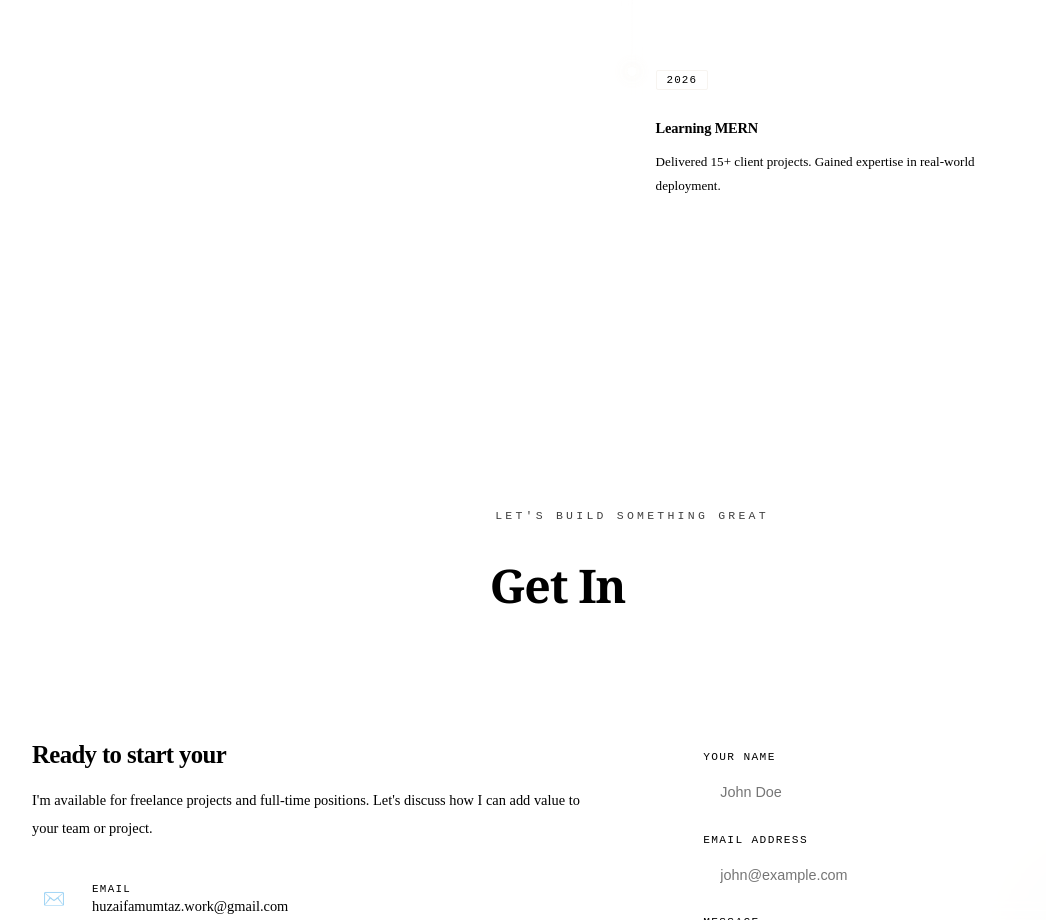
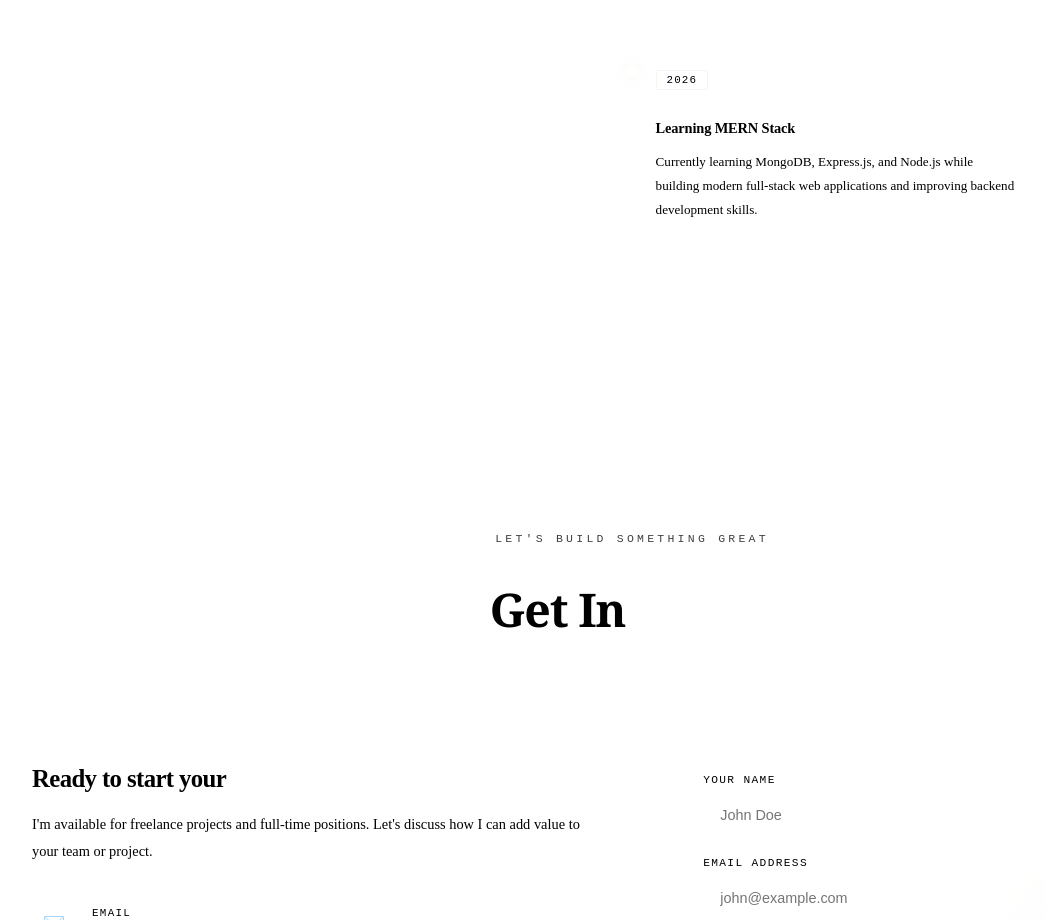
Before and after one commit to Zaifa25/portfolio-HuzaifaMumtaz, a React (Vite) app: page / in a window 1280 px wide. Shown: the part 8580-9500 px from the top of the page, without its empty margins (8-1054 px from the left). Built offline with nearby package versions, Linux system fonts and the light colour scheme; the HTML template or start-up script is replaced by a standard one.

Commit message:
fix timeline

```diff
--- a/src/data/timeline.js
+++ b/src/data/timeline.js
@@ -32,11 +32,10 @@ const TIMELINE = [
   },
   {
     year: '2026',
-    title: 'Learning MERN',
-    desc: 'Delivered 15+ client projects. Gained expertise in real-world deployment.',
+    title: 'Learning MERN Stack',
+    desc: 'Currently learning MongoDB, Express.js, and Node.js while building modern full-stack web applications and improving backend development skills.',
     side: 'right',
   },
-
 ]
 
 export default TIMELINE
```
Lines whose indentation alone changed are shown as unchanged.
